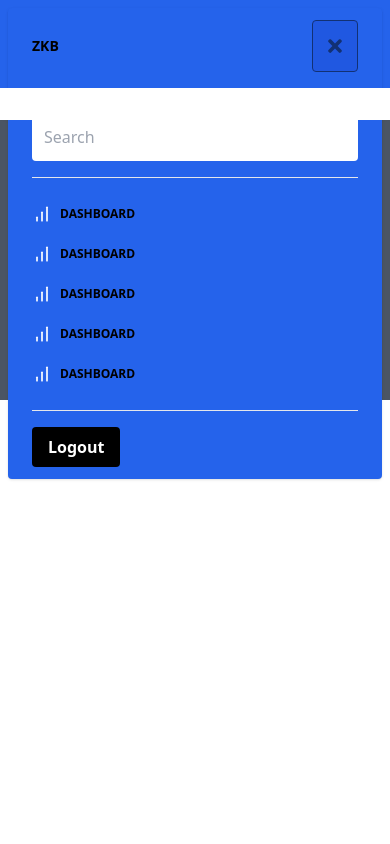
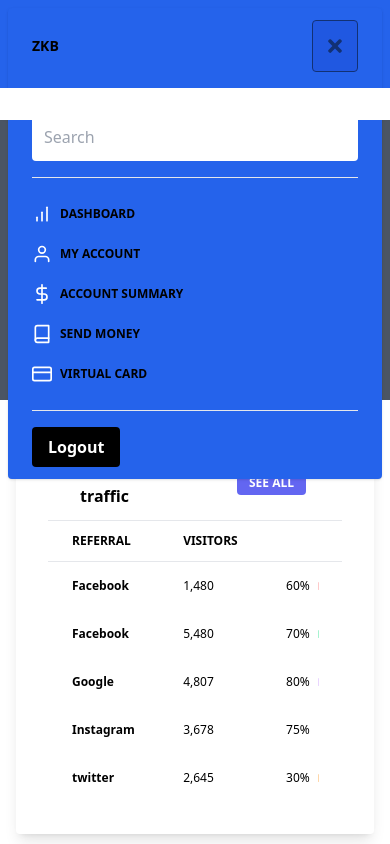
Before and after one commit to Shazaniyu55/onlimne_bank, a Next.js app: page /admin/dashboard in a window 390 px wide. Both pictures are taken after a click on the button 47 px from the left and 44 px from the top of the page. Built offline with nearby package versions, Linux system fonts and the light colour scheme.

Commit message:
niyu new

```diff
--- a/components/dashboard/cards/cardSocialTraffic.js
+++ b/components/dashboard/cards/cardSocialTraffic.js
@@ -5,7 +5,7 @@ import React from "react";
 export default function CardSocialTraffic() {
   return (
     <>
-      <div className="relative flex flex-col min-w-0 break-words bg-secondary w-full mb-6 shadow-lg rounded">
+      <div className="relative flex flex-col min-w-0 break-words bg-secondary p-8 mt-28 w-full mb-6 shadow-lg rounded">
         <div className="rounded-t mb-0 px-4 py-3 border-0">
           <div className="flex flex-wrap items-center">
             <div className="relative w-full px-4 max-w-full flex-grow flex-1">
--- a/components/dashboard/footers/footerAdmin.js
+++ b/components/dashboard/footers/footerAdmin.js
@@ -1,58 +1,29 @@
 import React from "react";
+import CardBarChart from "../cards/cardBarChart";
+import CardSocialTraffic from "../cards/cardSocialTraffic";
+import CardLineChart from "../cards/cardLineChart";
 
 export default function FooterAdmin() {
   return (
     <>
-      <footer className="block py-4">
-        <div className="container mx-auto px-4">
-          <hr className="mb-4 border-b-1 border-blueGray-200" />
-          <div className="flex flex-wrap items-center md:justify-between justify-center">
-            <div className="w-full md:w-4/12 px-4">
-              <div className="text-sm text-blueGray-500 font-semibold py-1 text-center md:text-left">
-                {/* receipt */}
-                <p
-                  className="text-blueGray-500 hover:text-blueGray-700 text-sm font-semibold py-1"
-                >
-                  Name
-                </p>
-              </div>
-            </div>
-            <div className="w-full md:w-8/12 px-4">
-              <ul className="flex flex-wrap list-none md:justify-end  justify-center">
-                <li>
-                  <p
-                    className="text-blueGray-600 hover:text-blueGray-800 text-sm font-semibold block py-1 px-3"
-                  >
-                    Time
-                  </p>
-                </li>
-                <li>
-                  <p
-                    className="text-blueGray-600 hover:text-blueGray-800 text-sm font-semibold block py-1 px-3"
-                  >
-                    Transaction
-                  </p>
-                </li>
-                <li>
-                  <p
-                    className="text-blueGray-600 hover:text-blueGray-800 text-sm font-semibold block py-1 px-3"
-                  >
-                    Amount
-                  </p>
-                </li>
-                <li>
-                  <a
-                    href="https://github.com/creativetimofficial/notus-nextjs/blob/main/LICENSE.md?ref=nnjs-footer-admin"
-                    className="text-blueGray-600 hover:text-blueGray-800 text-sm font-semibold block py-1 px-3"
-                  >
-                    MIT License
-                  </a>
-                </li>
-              </ul>
-            </div>
-          </div>
+      <CardSocialTraffic/>
+
+
+{/* <div className="flex flex-wrap">
+        <div className="w-full xl:w-8/12 mb-12 xl:mb-0 px-4">
+          <CardLineChart />
         </div>
-      </footer>
+        <div className="w-full xl:w-4/12 px-4">
+          <CardBarChart />
+        </div>
+      </div>
+      <div className="flex flex-wrap mt-4">
+        <div className="w-full xl:w-8/12 mb-12 xl:mb-0 px-4">
+        </div>
+        <div className="w-full xl:w-4/12 px-4">
+          <CardSocialTraffic />
+        </div>
+      </div> */}
     </>
   );
 }
--- a/components/dashboard/headers/headerStats.js
+++ b/components/dashboard/headers/headerStats.js
@@ -17,7 +17,7 @@ export default function HeaderStats() {
               <div className="w-full lg:w-6/12 xl:w-3/12 px-4">
                 <CardStats
                   statSubtitle="Account Balance"
-                  statTitle="3000"
+                  statTitle="$5000000"
                   statArrow="up"
                   statPercent="3.48"
                   statPercentColor="text-emerald-500"
--- a/components/dashboard/sidebar/sideBar.js
+++ b/components/dashboard/sidebar/sideBar.js
@@ -5,7 +5,7 @@ import {FaBars, FaTimes} from 'react-icons/fa'
 import { useDispatch, useSelector } from "react-redux";
 import NotificationDropdown from "../dropdowns/notificationDrowDown";
 import UserDropdown from "../dropdowns/userDropDown";
-import { FiPhone, FiBarChart } from 'react-icons/fi'; // Import icons from react-icons
+import { FiUser, FiBarChart, FiDollarSign, FiBook, FiCreditCard } from 'react-icons/fi'; // Import icons from react-icons
 
 // import {
 //   updateStart,
@@ -133,9 +133,10 @@ export default function Sidebar() {
             {/* Other navigation items */}
           </ul>
 
+
           <ul className="md:flex-col hover:bg-black md:min-w-full flex flex-col list-none">
             <li className="items-center flex">
-              <FiBarChart className='mr-2 text-white' size={20} />
+              <FiUser className='mr-2 text-white' size={20} />
               <Link href="/admin/dashboard">
                 <span
                   className={
@@ -145,7 +146,47 @@ export default function Sidebar() {
                       : "text-blueGray-700 hover:text-white")
                   }
                 >
-                  Dashboard
+                  My Account
+                </span>
+              </Link>
+            </li>
+            {/* Other navigation items */}
+          </ul>
+
+          <ul className="md:flex-col hover:bg-black md:min-w-full flex flex-col list-none">
+            <li className="items-center flex">
+              <FiDollarSign className='mr-2 text-white' size={20} />
+              <Link href="/admin/dashboard">
+                <span
+                  className={
+                    "text-xs uppercase py-3 font-bold block " +
+                    (router.pathname.indexOf("/admin/dashboard") !== -1
+                      ? "text-lightBlue-500 hover:text-white"
+                      : "text-blueGray-700 hover:text-white")
+                  }
+                >
+                  Account summary
+                </span>
+              </Link>
+            </li>
+            {/* Other navigation items */}
+          </ul>
+
+
+
+          <ul className="md:flex-col hover:bg-black md:min-w-full flex flex-col list-none">
+            <li className="items-center flex">
+              <FiBook className='mr-2 text-white' size={20} />
+              <Link href="/admin/dashboard">
+                <span
+                  className={
+                    "text-xs uppercase py-3 font-bold block " +
+                    (router.pathname.indexOf("/admin/dashboard") !== -1
+                      ? "text-lightBlue-500 hover:text-white"
+                      : "text-blueGray-700 hover:text-white")
+                  }
+                >
+                  Send Money
                 </span>
               </Link>
             </li>
@@ -155,7 +196,7 @@ export default function Sidebar() {
 
           <ul className="md:flex-col hover:bg-black md:min-w-full flex flex-col list-none">
             <li className="items-center flex">
-              <FiBarChart className='mr-2 text-white' size={20} />
+              <FiCreditCard className='mr-2 text-white' size={20} />
               <Link href="/admin/dashboard">
                 <span
                   className={
@@ -165,7 +206,7 @@ export default function Sidebar() {
                       : "text-blueGray-700 hover:text-white")
                   }
                 >
-                  Dashboard
+                  Virtual Card
                 </span>
               </Link>
             </li>
@@ -173,44 +214,6 @@ export default function Sidebar() {
           </ul>
 
 
-          <ul className="md:flex-col hover:bg-black md:min-w-full flex flex-col list-none">
-            <li className="items-center flex">
-              <FiBarChart className='mr-2 text-white' size={20} />
-              <Link href="/admin/dashboard">
-                <span
-                  className={
-                    "text-xs uppercase py-3 font-bold block " +
-                    (router.pathname.indexOf("/admin/dashboard") !== -1
-                      ? "text-lightBlue-500 hover:text-white"
-                      : "text-blueGray-700 hover:text-white")
-                  }
-                >
-                  Dashboard
-                </span>
-              </Link>
-            </li>
-            {/* Other navigation items */}
-          </ul>
-
-
-          <ul className="md:flex-col hover:bg-black md:min-w-full flex flex-col list-none">
-            <li className="items-center flex">
-              <FiBarChart className='mr-2 text-white' size={20} />
-              <Link href="/admin/dashboard">
-                <span
-                  className={
-                    "text-xs uppercase py-3 font-bold block " +
-                    (router.pathname.indexOf("/admin/dashboard") !== -1
-                      ? "text-lightBlue-500 hover:text-white"
-                      : "text-blueGray-700 hover:text-white")
-                  }
-                >
-                  Dashboard
-                </span>
-              </Link>
-            </li>
-            {/* Other navigation items */}
-          </ul>
 
 
 
```
